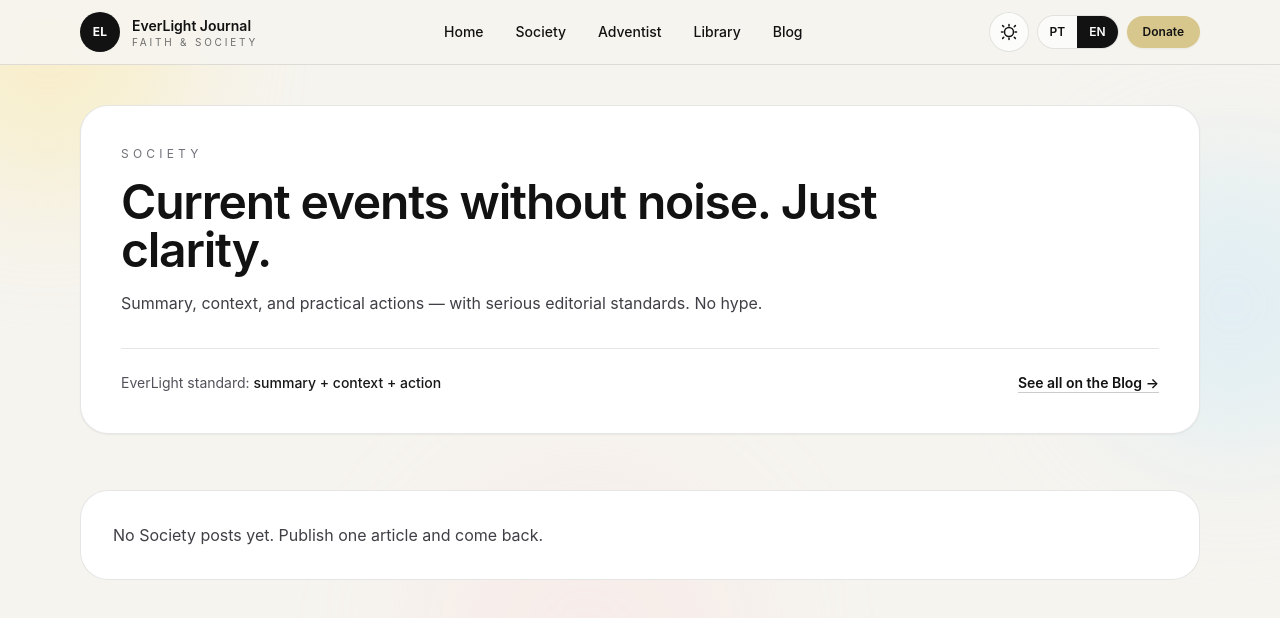
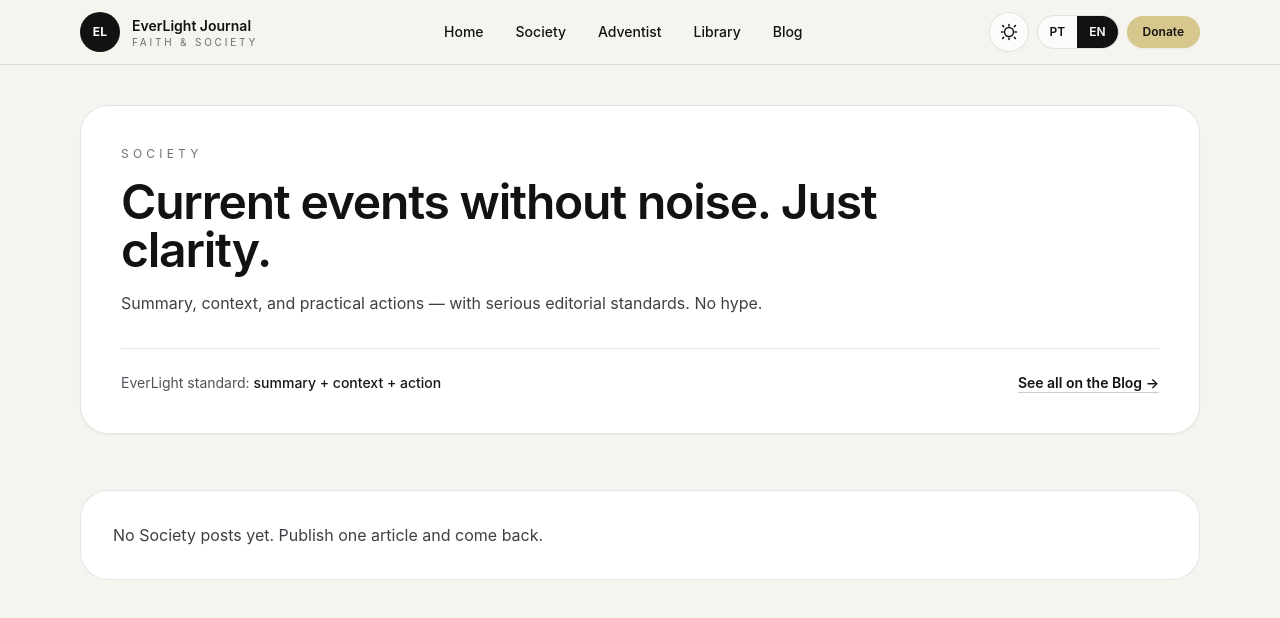
Before and after one commit to eliaslicojicacoma-spec/EverLight-Journal, a Next.js app: page /en/society in a window 1280 px wide. Shown: the top 618 px of the page. Built offline with nearby package versions, Linux system fonts and the light colour scheme.

Commit message:
Update layout.tsx

```diff
--- a/src/app/[locale]/layout.tsx
+++ b/src/app/[locale]/layout.tsx
@@ -11,9 +11,7 @@ export default function LocaleLayout({
   const locale = params?.locale ?? "pt";
 
   return (
-    <html lang={locale} suppressHydrationWarning>
-      <body className="el-bg min-h-screen">
-        {/* glow suave premium */}
+    <div className="el-bg min-h-screen">
       <div className="pointer-events-none fixed inset-0 -z-10">
         <div className="absolute -top-24 -left-24 h-72 w-72 rounded-full bg-amber-200/35 blur-3xl dark:bg-amber-500/10" />
         <div className="absolute top-40 -right-24 h-72 w-72 rounded-full bg-sky-200/35 blur-3xl dark:bg-sky-500/10" />
@@ -25,7 +23,6 @@ export default function LocaleLayout({
       <main className="mx-auto w-full max-w-6xl px-4 py-6 sm:py-10">
         {children}
       </main>
-      </body>
-    </html>
+    </div>
   );
 }
```
Lines whose indentation alone changed are shown as unchanged.
